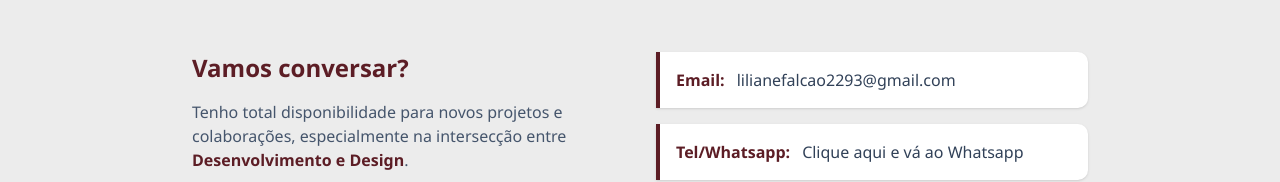
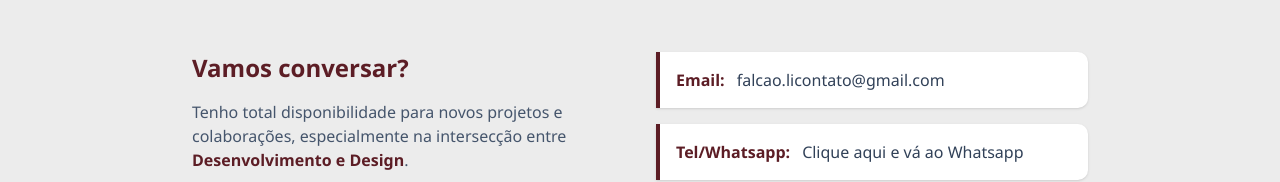
Before and after one commit to LilianeFalcao/portifolio-linn, a Next.js app: page / in a window 1280 px wide. Shown: the part 3201-3383 px from the top of the page. Built offline with nearby package versions, Linux system fonts and the light colour scheme.

Commit message:
feat: changing details

```diff
--- a/src/app/page.tsx
+++ b/src/app/page.tsx
@@ -214,10 +214,10 @@ export default function Home() {
 
             {/* Links Diretos (Estilo Cartão) */}
             <div className="flex flex-col gap-4">
-              <a href="mailto:lilianefalcao2293@gmail.com" target="_blank"
+              <a href="mailto:falcao.licontato@gmail.com" target="_blank"
                 className="flex items-center gap-3 p-4 bg-white border-l-4 border-[#5C1D25] rounded-r-lg shadow-sm hover:translate-x-2 transition-transform">
                 <span className="font-bold text-[#5C1D25]">Email:</span>
-                <span className="text-slate-700 font-medium">lilianefalcao2293@gmail.com</span>
+                <span className="text-slate-700 font-medium">falcao.licontato@gmail.com</span>
               </a>
               <a
                 href="https://wa.me/5535987053757"
```
